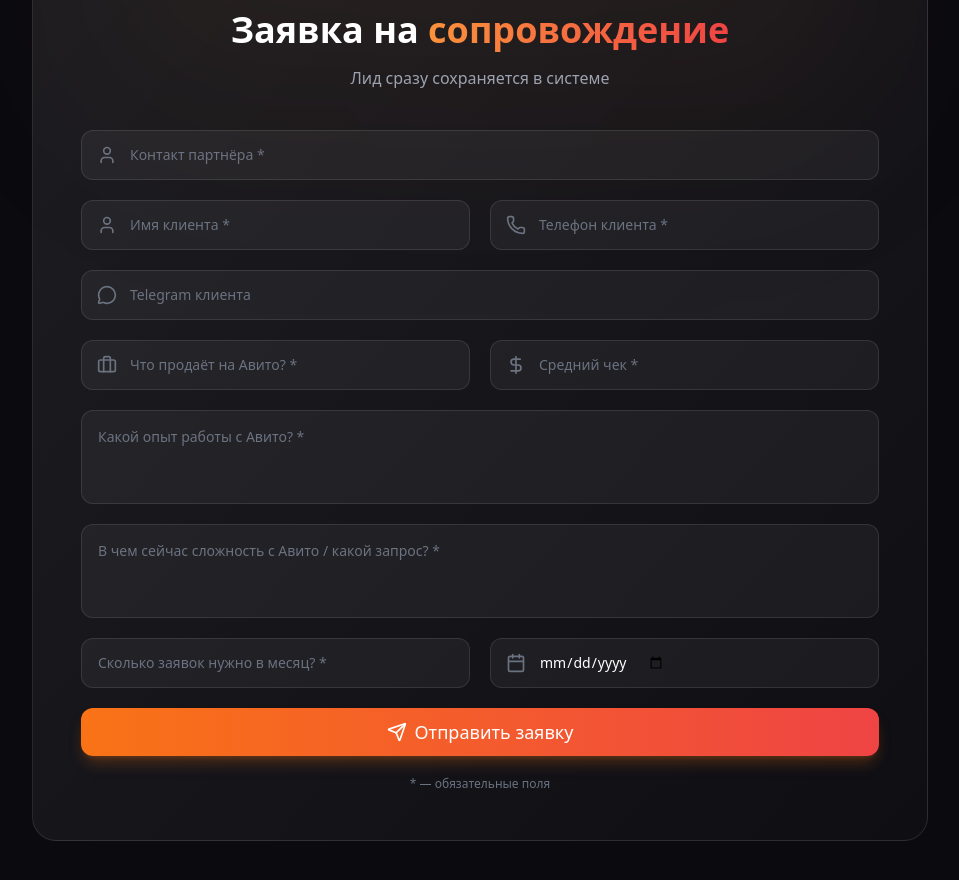
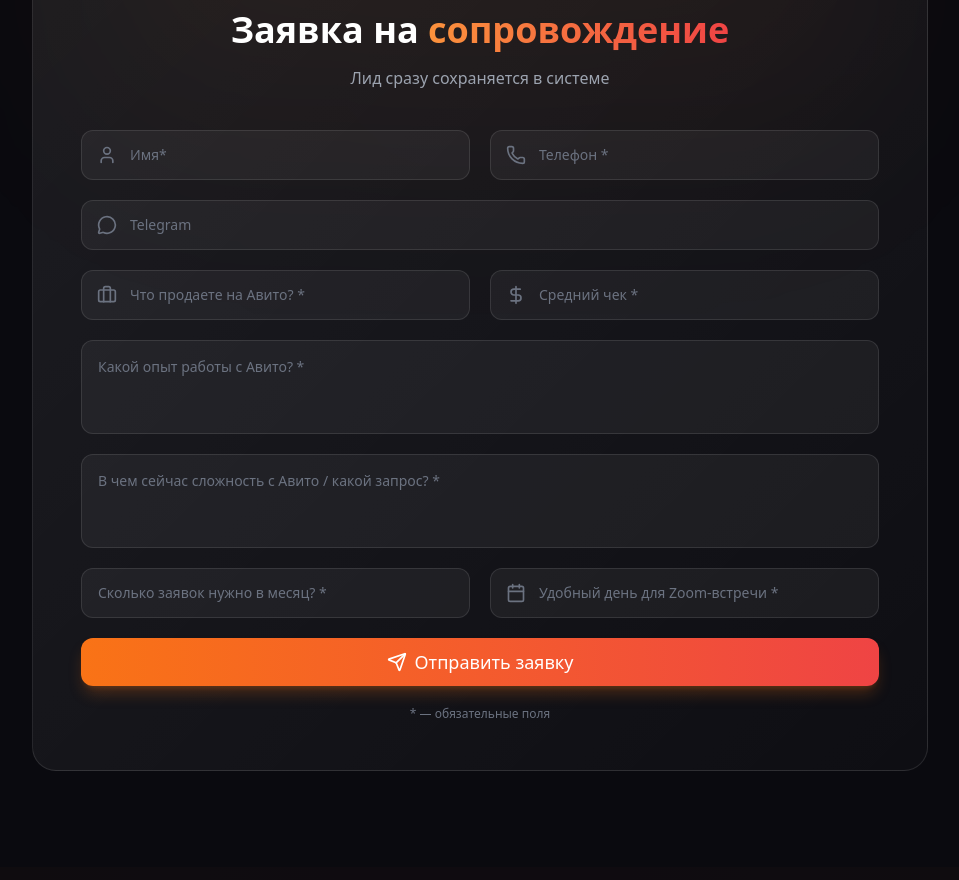
Before and after one commit to sumayu/prostoproavito, a React (Vite) app: page / in a window 1280 px wide. Shown: the part 6520-7400 px from the top of the page, without its empty margins (160-1119 px from the left). Built offline with nearby package versions, Linux system fonts and the light colour scheme.

Commit message:
маленькие правки по фронту в контактной форме

```diff
--- a/src/components/landing/ContactForm.jsx
+++ b/src/components/landing/ContactForm.jsx
@@ -42,7 +42,6 @@ const handleSubmit = async (e) => {
   e.preventDefault(); // ⬅️ СТРОГО ПЕРВОЙ СТРОКОЙ
 
   const requiredFields = [
-    'partnerContact',
     'clientName',
     'clientPhone',
     'productOnAvito',
@@ -119,20 +118,7 @@ const handleSubmit = async (e) => {
                 className="space-y-5"
               >
 
-                <div className="relative">
-                  <label htmlFor="partnerContact" className="sr-only">Контакт партнёра</label>
-                  <User className="absolute left-4 top-1/2 -translate-y-1/2 w-5 h-5 text-gray-500" aria-hidden="true" />
-                  <Input
-                    id="partnerContact"
-                    name="partnerContact"
-                    placeholder="Контакт партнёра *"
-                    value={formData.partnerContact}
-                    onChange={handleChange}
-                    required
-                    aria-required="true"
-                    className="w-full pl-12 py-6 bg-white/5 border-white/10 text-white placeholder:text-gray-500 rounded-xl focus:border-orange-500/50 focus:ring-orange-500/20"
-                  />
-                </div>
+
 
                 <div className="grid md:grid-cols-2 gap-5">
                   <div className="relative">
@@ -141,7 +127,7 @@ const handleSubmit = async (e) => {
                     <Input
                       id="clientName"
                       name="clientName"
-                      placeholder="Имя клиента *"
+                      placeholder="Имя*"
                       value={formData.clientName}
                       onChange={handleChange}
                       required
@@ -157,7 +143,7 @@ const handleSubmit = async (e) => {
                       id="clientPhone"
                       name="clientPhone"
                       type="tel"
-                      placeholder="Телефон клиента *"
+                      placeholder="Телефон *"
                       value={formData.clientPhone}
                       onChange={handleChange}
                       required
@@ -173,7 +159,7 @@ const handleSubmit = async (e) => {
                   <Input
                     id="clientTelegram"
                     name="clientTelegram"
-                    placeholder="Telegram клиента"
+                    placeholder="Telegram"
                     value={formData.clientTelegram}
                     onChange={handleChange}
                     className="w-full pl-12 py-6 bg-white/5 border-white/10 text-white placeholder:text-gray-500 rounded-xl focus:border-orange-500/50 focus:ring-orange-500/20"
@@ -185,7 +171,7 @@ const handleSubmit = async (e) => {
                     <Briefcase className="absolute left-4 top-1/2 -translate-y-1/2 w-5 h-5 text-gray-500" aria-hidden="true" />
                     <Input
                       name="productOnAvito"
-                      placeholder="Что продаёт на Авито? *"
+                      placeholder="Что продаете на Авито? *"
                       value={formData.productOnAvito}
                       onChange={handleChange}
                       required
@@ -234,17 +220,23 @@ const handleSubmit = async (e) => {
                     className="w-full py-6 px-4 bg-white/5 border-white/10 text-white placeholder:text-gray-500 rounded-xl focus:border-orange-500/50 focus:ring-orange-500/20"
                   />
                <div className="relative">
-                    <Calendar className="absolute left-4 top-1/2 -translate-y-1/2 w-5 h-5 text-gray-500" aria-hidden="true" />
+  <Calendar className="absolute left-4 top-1/2 -translate-y-1/2 w-5 h-5 text-gray-500 pointer-events-none" />
+
   <Input
     name="meetingDate"
-                      type="date"
-                      placeholder="Удобный день для зум встречи *"
+    type="text"
+    placeholder="Удобный день для Zoom-встречи *"
     value={formData.meetingDate}
+    onFocus={(e) => (e.target.type = "date")}
+    onBlur={(e) => {
+      if (!e.target.value) e.target.type = "text";
+    }}
     onChange={handleChange}
     required
     className="w-full pl-12 py-6 bg-white/5 border-white/10 text-white placeholder:text-gray-500 rounded-xl focus:border-orange-500/50 focus:ring-orange-500/20"
   />
 </div>
+
                 </div>
 
                 <Button
```
Lines whose indentation alone changed are shown as unchanged.
